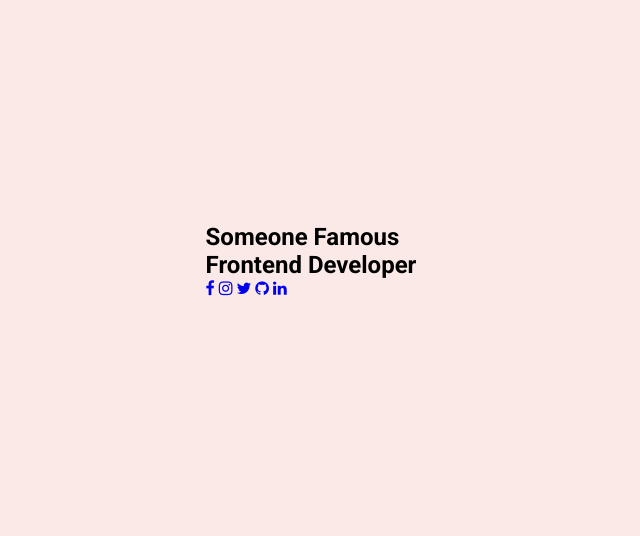
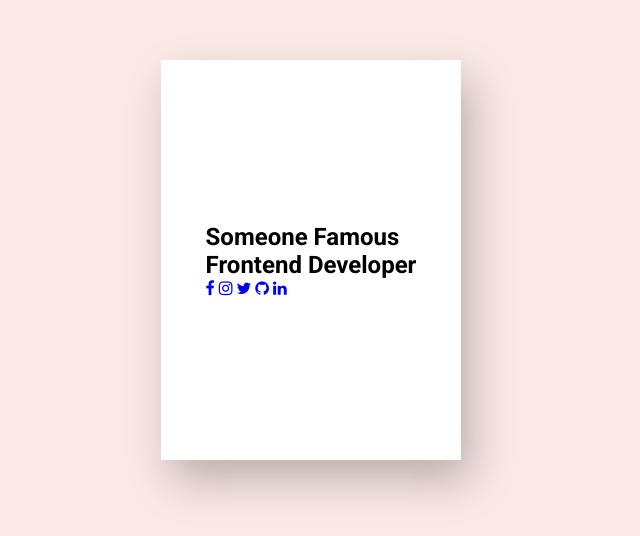
Before and after one commit to IngNex/css-cardhoverI-practice, a plain HTML site: page index.html in a window 1280 px wide. Shown: the part 140-676 px from the top of the page, without its empty margins (329-969 px from the left). Drawn offline with Linux system fonts and the light colour scheme.

Commit message:
added styles

```diff
--- a/assets/css/style.css
+++ b/assets/css/style.css
@@ -16,5 +16,28 @@ body{
 }
 
 .card{
+    position: relative;
+    width: 300px;
+    height: 400px;
+    background: #fff;
+    transform-style: preserve-3d;
+    transform:perspective(1000px);
+    box-shadow: 10px 20px 40px rgba(0,0,0,.25);
+}
+
+.card .details{
+    position: absolute;
+    top: 0;
+    left: 0;
+    width: 100%;
+    height: 100%;
+    padding: 20px;
+    display: flex;
+    justify-content: center;
+    align-items: center;
+}
+
+
+.card .details .content{
 
 }
```
